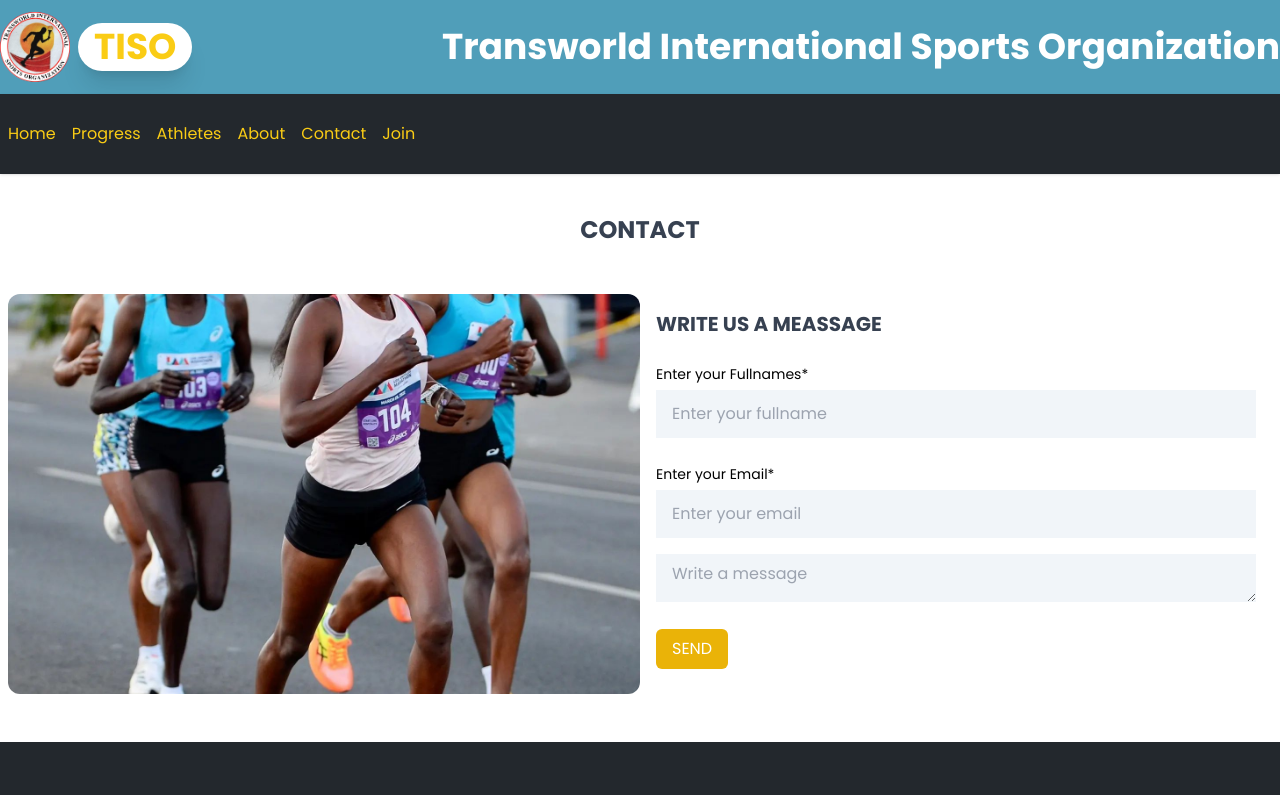
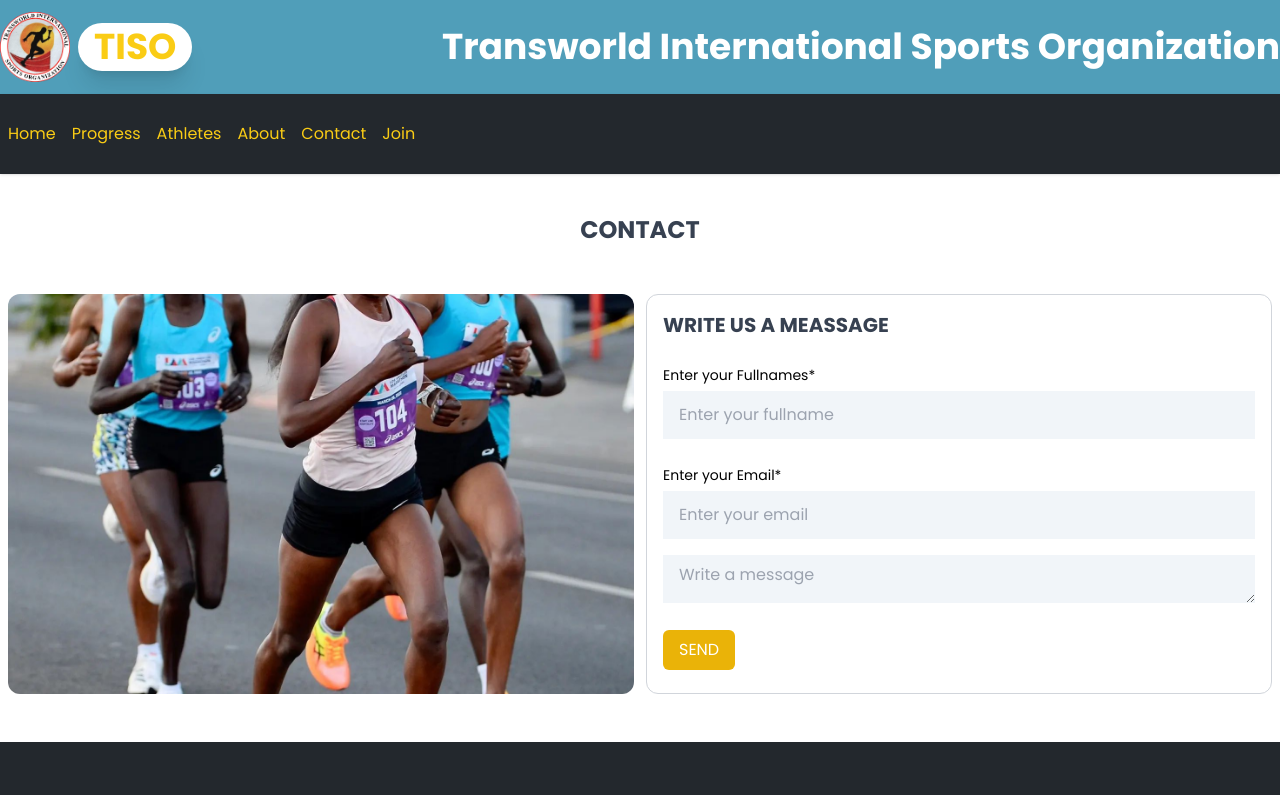
Before and after one commit to Vincenteliezer/tiso, a Next.js app: page /contact in a window 1280 px wide. Shown: the top 795 px of the page. Built offline with nearby package versions, Linux system fonts and the light colour scheme.

Commit message:
page sections

```diff
--- a/pages/contact.js
+++ b/pages/contact.js
@@ -11,10 +11,10 @@ function contact() {
     <>
       <NavBarTop />
       <div className="max-w-7xl mx-auto">
-        <h4 className="text-2xl font-bold text-gray-700 my-10 text-center">
+        <h4 className="text-2xl font-bold text-gray-700 my-10 text-center ">
           CONTACT
         </h4>
-        <div className=" grid grid-cols-1 md:grid-cols-2 rounded-xl p-2">
+        <div className=" grid grid-cols-1 md:grid-cols-2 rounded-xl p-2 gap-3">
           <div>
             <Image
               src={gallery2}
@@ -22,7 +22,7 @@ function contact() {
               className="h-[400px] object-cover rounded-xl w-full"
             />
           </div>
-          <div className="p-4">
+          <div className="p-4 border border-gray-300 shadow-md md:shadow-none rounded-xl">
             <form action="" className=" w-full h-full">
               <h4 className="text-xl font-bold text-gray-700">WRITE US A MEASSAGE</h4>
               <div className="mt-6">
--- a/pages/index.js
+++ b/pages/index.js
@@ -7,7 +7,9 @@ import ProviderSection from "../components/ProviderSection";
 import SectionTiso from "../components/SectionTiso";
 import Slider from "../components/Slider";
 
+
 export default function Home() {
+
   return (
     <div className="">
       <Head>
@@ -23,7 +25,7 @@ export default function Home() {
       {/* CAROUSEL  */}
       <Slider />
       <main className="">
-        <div className="container mx-auto">
+        <div className="container mx-auto " data-aos="fade-in">
           <SectionTiso />
         </div>
         <div className="w-full bg-gray-200 py-4 my-10">
```
